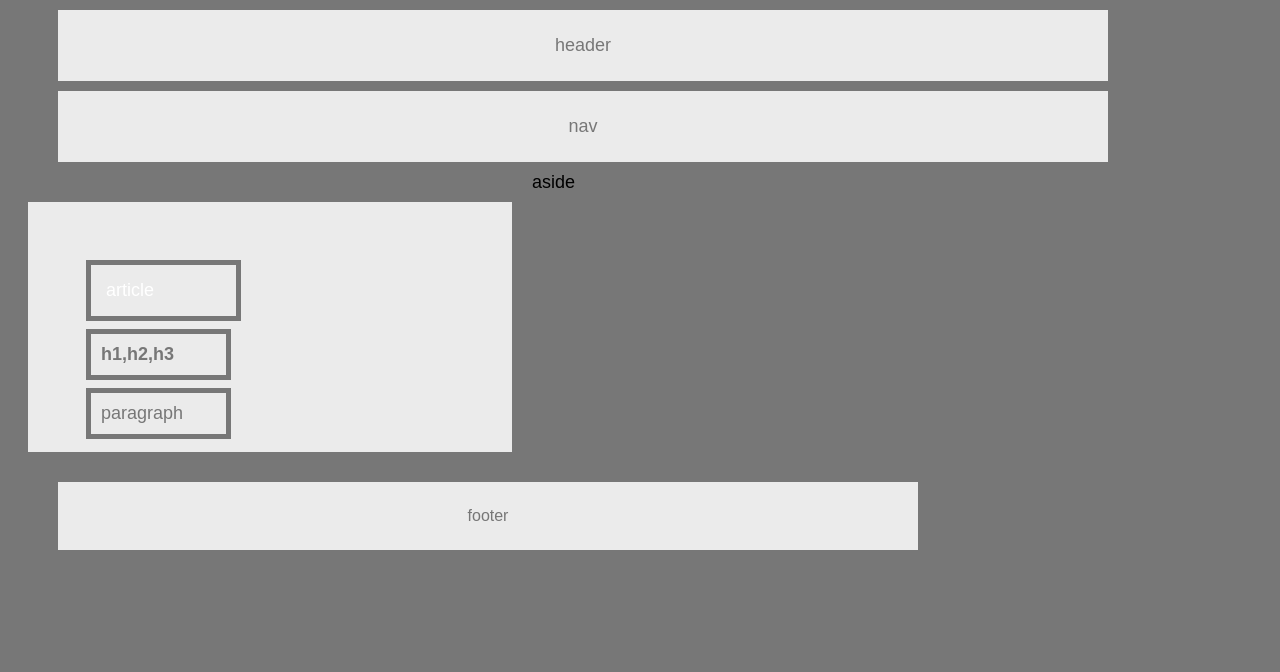
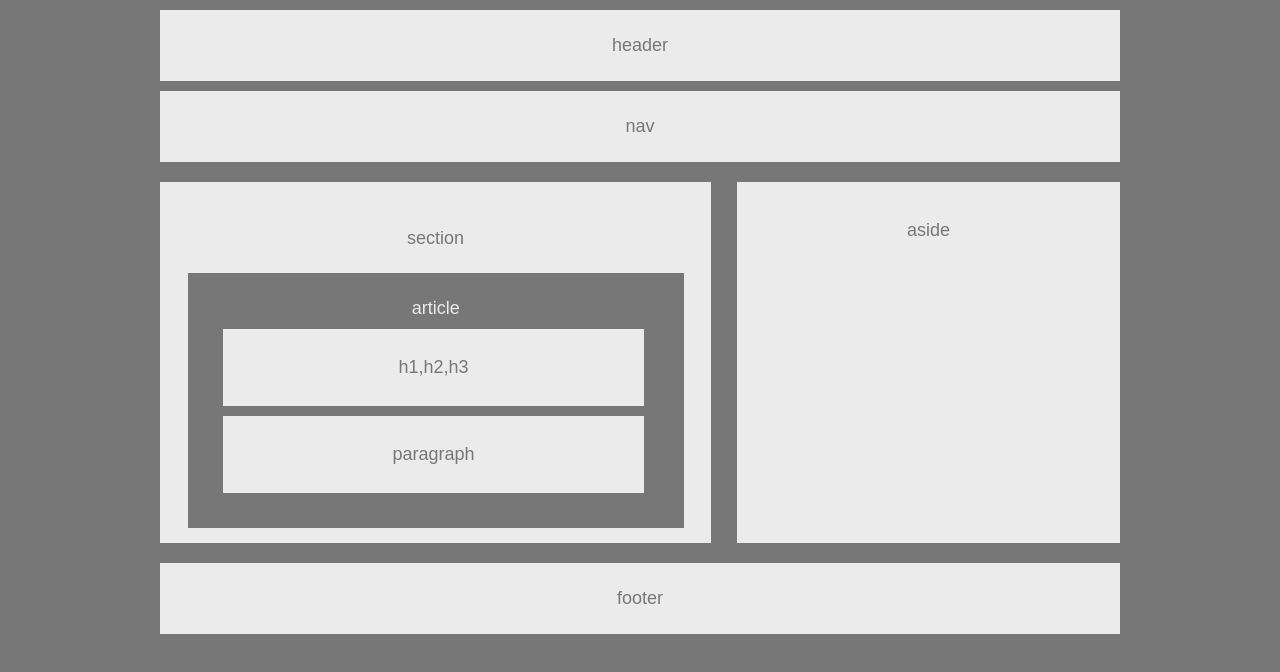
Before and after one commit to melanieryan18/HW-Wireframe, a plain HTML site: page index.html in a window 1280 px wide. Drawn offline with Linux system fonts and the light colour scheme.

Commit message:
first assignment

```diff
--- a/index.html
+++ b/index.html
@@ -2,41 +2,42 @@
 <html lang="en-us">
 
 <head>
-  <meta charset="UTF-8">
-  <title>Floats</title>
-  <link rel="stylesheet" type="text/css" href="style.css">
+    <meta charset="UTF-8">
+    <title>Homework 1</title>
+    <link rel="stylesheet" type="text/css" href="style.css">
 </head>
 
 
 <body>
 
-    <section class="header">
+    <header>
         header
+    </header>
+
+    <nav>
+        nav
+    </nav>
+
+    <div class="clear"></div>
+    <section>
+        <h3>section</h3>
+        <div id="article">
+            article
+            <div id="h1">
+                <h3>h1,h2,h3</h3>
+            </div>
+            <div id="paragraph">
+                <p>paragraph</p>
+            </div>
+        </div>
     </section>
+    <aside>
+        <h3>aside</h3>
+    </aside>
 
-    <section class="header">
-        nav
-    </section>
+    <div class="clear"></div>
 
-    <div>
-    <div class="full">
-        <section id="article">
-            article
-        </section>
-        <section id="h1">
-            h1,h2,h3
-        </section>
-        <section id="paragraph">
-            paragraph
-        </section>
-    </div>
-
-    <aside>
-        aside
-    </aside>
-</div>
-
-<footer>
+    <footer>
         footer
     </footer>
 
--- /dev/null
+++ b/recommended/style.css
@@ -0,0 +1,22 @@
+
+/*stylesheet, recommended homework*/
+
+header {
+    background-color: #ffffff;
+    border: 6px solid #cccccc;
+    color: #4aaaa5;
+    font-family: 'Georgia', Times, Times New Roman, serif;
+}
+
+
+footer {
+    background-color: #666666;
+}
+
+body {
+    background-color: #ffffff;
+    border: 6px solid #dddddd;
+    color: #777777;
+    font-family: Arial, 'Helvetica Neue', Helvetica, sans-serif;
+    width: 960px;
+}
--- a/style.css
+++ b/style.css
@@ -1,82 +1,78 @@
 
+/*stylesheet, homework 1*/
 
-body{
+body {
     font-family: Arial, "Helvetica Neue", Helvetica, sans-serif;
     width: 960px;
+    color: #777;
+    margin: 10px auto;
     font-size: 18px;
-    background: #777;
+    background-color: #777;
 }
 
-.header {
+header, nav, footer {
     background-color: #ebebeb;
-    padding: 25px 50px;
-    width: 950px;
-    margin: 10px 50px;
+    padding: 25px 0;
+    /* width: 960px; */
+    margin: 10px auto;
     color: #777;
-    font-size: 18px;
     text-align: center;
 }
 
-.full {
-    width: 40%;
-    height: 150px;
-    padding: 50px 50px;
-    border: 20px solid #777;
+
+section {
+    background: #ebebeb;
+    width: 495px;
+    height: 305px;
+    padding: 28px;
     margin: 10px auto;
     float: left;
-    background: #ebebeb;
+    text-align: center;
 }
 
-.aside {
+aside {
     background: #ebebeb;
-    height: auto;
-    width: 495px;
+    text-align: center;
+    width: 343px;
+    height: 321px;
     padding: 20px;
-    border: 10px solid #777;
-    margin: 10px auto;   ;
-    float: left;
+    margin: 10px auto;
+    float: right;
+}
+
+h3 {
+    color: #777;
+    font-size: 18px;
+    font-weight: lighter;
 }
 
 #article {
-    background: 777px;
-    color: white;
-    text-weight: lighter;
-    width: 30%;
-    padding:15px;
-    border: 5px solid #777;
-    margin: 8px;
-    overflow: auto;
+    background-color: #777;
+    color: #ebebeb;
+    width: 90%;
+    padding: 25px;
+    margin: 24px auto;
 }
 
 #h1 {
     background: #ebebeb;
     color: #777;
-    font-weight:bold;
-    width: 30%;
+    text-align: center;
+    width: 90%;
     padding: 10px;
-    border: 5px solid #777;
-    margin: 8px;
-    overflow: auto;
+    margin: 10px;
+}
+
+#paragraph {
+    color: #777;
+    text-align: center;
+    background: #ebebeb;
+    width: 90%;
+    padding: 10px;
+    margin: 10px;
 
 }
 
-#paragraph{
-    background: #ebebeb;
-    color: #777;
-    width: 30%;
-    padding: 10px;
-    border: 5px solid #777;
-    margin: 8px;
-    overflow: auto;
+.clear {
+    clear:both;
 }
-
-footer {
-    clear: both;
-    background: #ebebeb;
-    text-align: center;
-    padding: 25px;
-    margin: 10px 50px;
-    color: #777;
-    font-size: 16px;
-    font-weight: lighter;
-}
```
Also changed, not shown: index 3.html (deleted, +0 -43 lines), index.2.html (deleted, +0 -40 lines), recommended/indedx.html (added, +18 -0 lines), recommended/index.html (added, +49 -0 lines), recommended/recommended assignment.html (added, +104 -0 lines), Easier-Layout.png (deleted).
